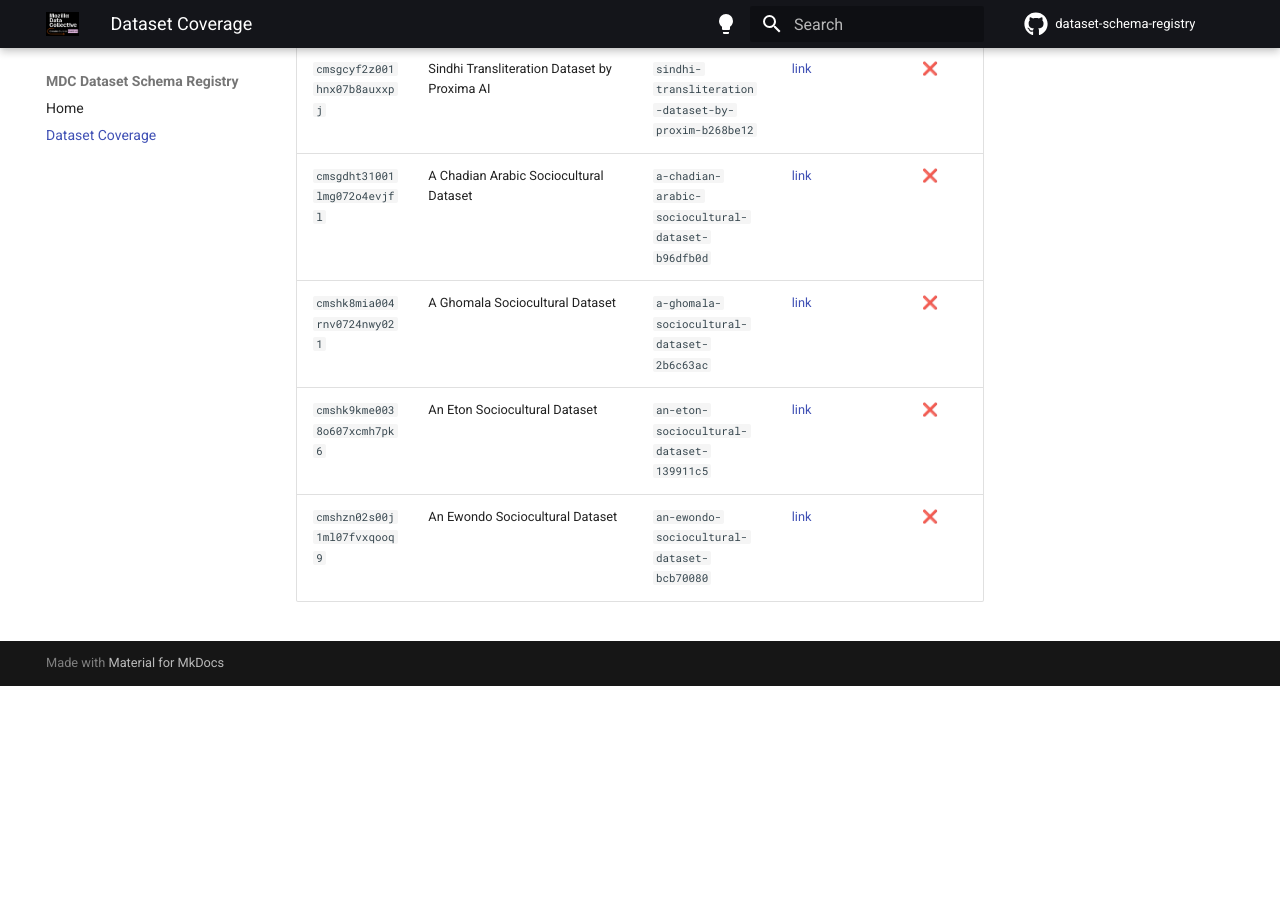
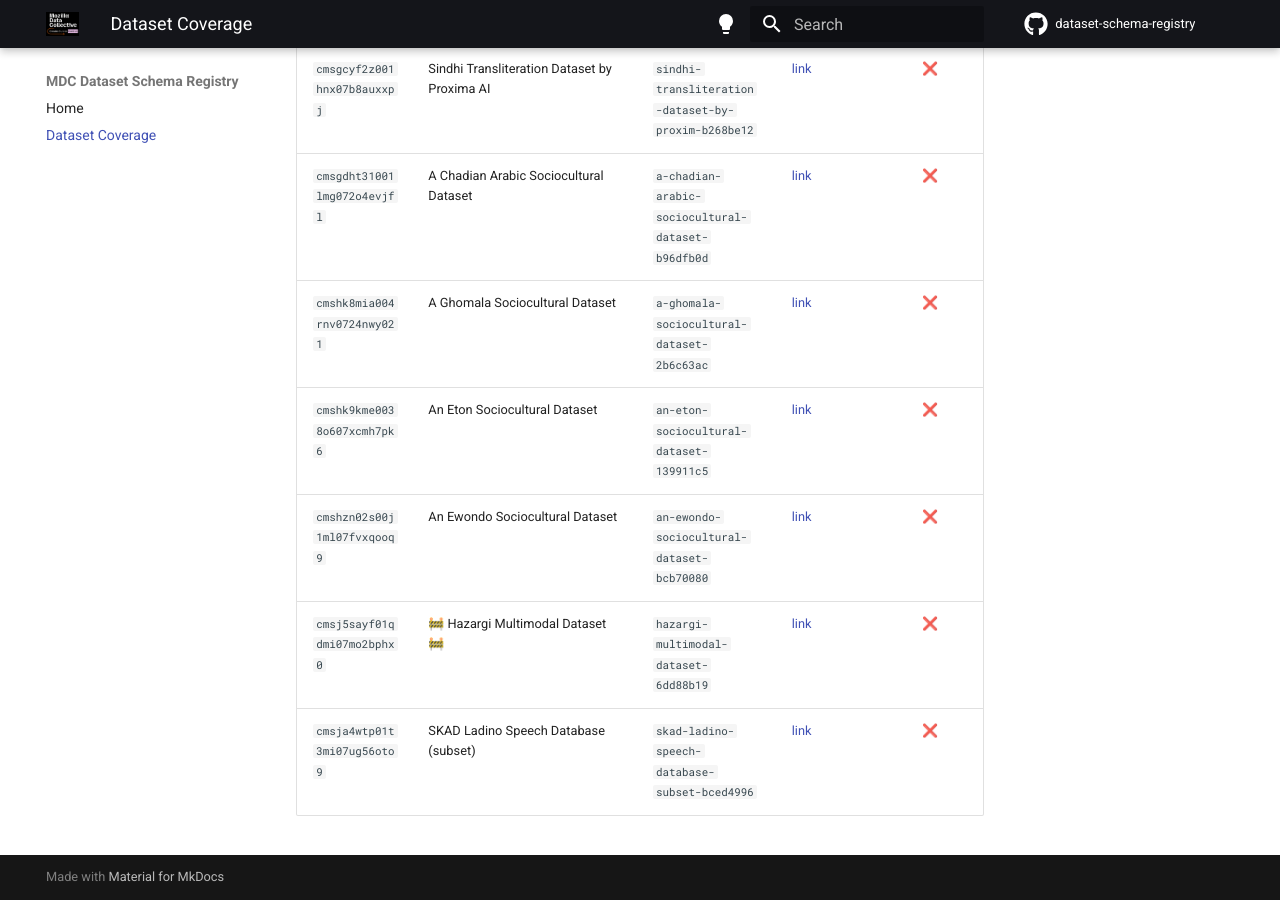
Before and after one commit to Mozilla-Data-Collective/dataset-schema-registry, an MkDocs documentation site: the page built from docs/dataset-coverage.md, in a window 1280 px wide and 900 px high, scrolled down 104161 px. Built offline with MkDocs 1.6.1 and Material for MkDocs 9.7.7, drawn with Linux system fonts in a browser that asks for light colours; comment, search, counter and statistics services are not loaded; before the commit the page ends 104847 px from its top, so only the background shows below that; part of the change alters nothing that is shown; some of the changed text lies outside the part shown.

Commit message:
chore: update dataset coverage [skip ci]

```diff
--- a/docs/dataset-coverage.md
+++ b/docs/dataset-coverage.md
@@ -8,10 +8,10 @@ schema in this registry and which ones are still missing.
     `registry/<dataset_id>/schema.yaml` file.  See the
     [Home](index.md) for details.
 
-**Last updated:** 2026-08-07
-**Total datasets in sitemap:** 1011
+**Last updated:** 2026-08-08
+**Total datasets in sitemap:** 1013
 **Schemas registered:** 415 ✅
-**Schemas missing:** 596 ❌
+**Schemas missing:** 598 ❌
 
 | ID | Name | Slug | Dataset page | Schema registered |
 |----|------|------|-------------|:-----------------:|
@@ -1026,3 +1026,5 @@ schema in this registry and which ones are still missing.
 | `cmshk8mia004rnv0724nwy021` | A Ghomala Sociocultural Dataset | `a-ghomala-sociocultural-dataset-2b6c63ac` | [link](https://mozilladatacollective.com/datasets/cmshk8mia004rnv0724nwy021) | ❌ |
 | `cmshk9kme0038o607xcmh7pk6` | An Eton Sociocultural Dataset | `an-eton-sociocultural-dataset-139911c5` | [link](https://mozilladatacollective.com/datasets/cmshk9kme0038o607xcmh7pk6) | ❌ |
 | `cmshzn02s00j1ml07fvxqooq9` | An Ewondo Sociocultural Dataset | `an-ewondo-sociocultural-dataset-bcb70080` | [link](https://mozilladatacollective.com/datasets/cmshzn02s00j1ml07fvxqooq9) | ❌ |
+| `cmsj5sayf01qdmi07mo2bphx0` | 🚧 Hazargi Multimodal Dataset 🚧 | `hazargi-multimodal-dataset-6dd88b19` | [link](https://mozilladatacollective.com/datasets/cmsj5sayf01qdmi07mo2bphx0) | ❌ |
+| `cmsja4wtp01t3mi07ug56oto9` | SKAD Ladino Speech Database (subset) | `skad-ladino-speech-database-subset-bced4996` | [link](https://mozilladatacollective.com/datasets/cmsja4wtp01t3mi07ug56oto9) | ❌ |
```
